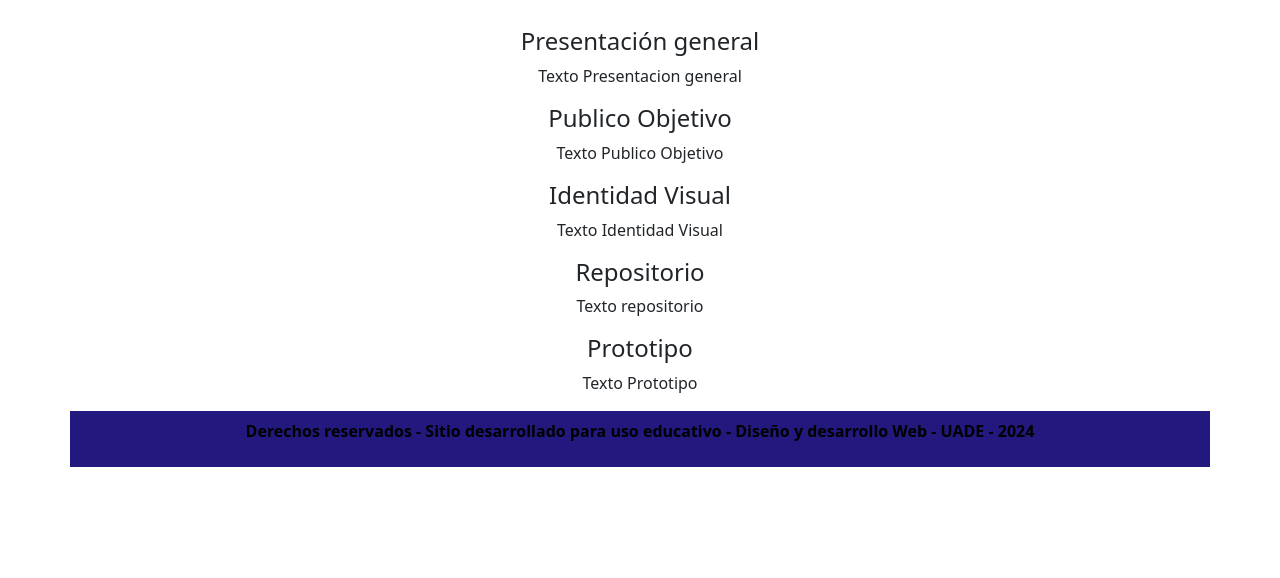
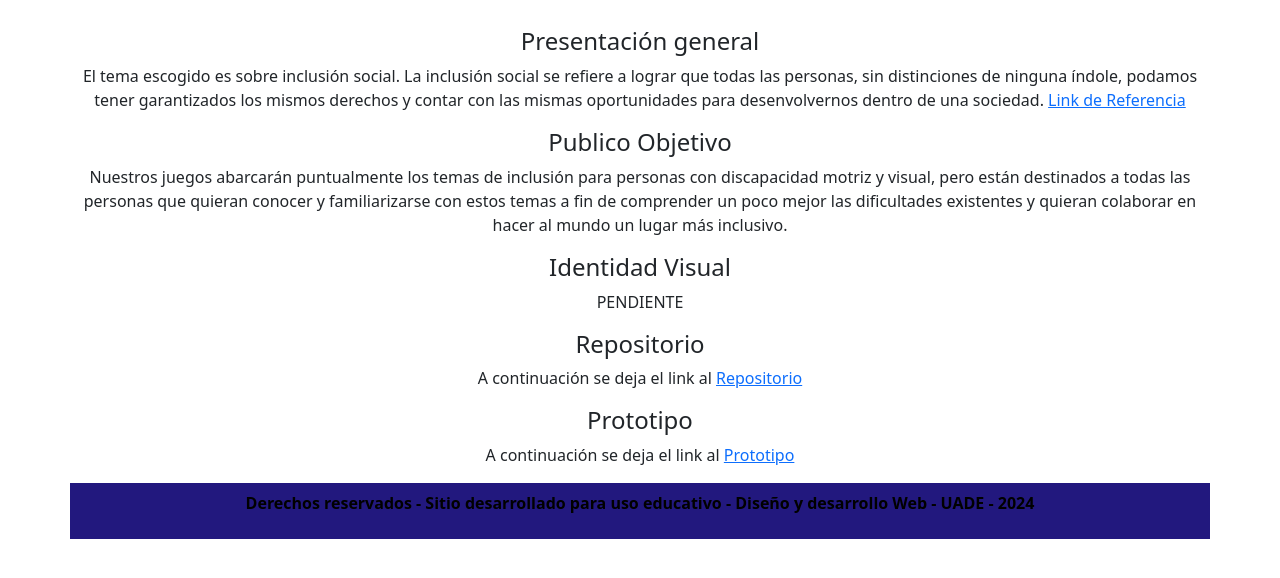
Before and after one commit to DJBarchiesi/DDW-Segundo-Parcial, a plain HTML site: page Avances.html in a window 1280 px wide. Shown: the part 166-744 px from the top of the page. Drawn offline with nearby package versions, Linux system fonts and the light colour scheme.

Commit message:
v 1.1
Se completa la seccion de avances, queda pendiente la identidad visual

```diff
--- a/Avances.html
+++ b/Avances.html
@@ -54,19 +54,19 @@
                         <div class="row">
                             <div class="col-md-12 col-sm-12 col-lg-12" style="margin-top: 30px;">
                                 <div> <h4> Presentación general </h4></div>
-                                <div> <p> Texto Presentacion general</p></div>
+                                <div> <p> El tema escogido es sobre inclusión social. La inclusión social se refiere a lograr que todas las personas, sin distinciones de ninguna índole, podamos tener garantizados los mismos derechos y contar con las mismas oportunidades para desenvolvernos dentro de una sociedad. <a href='https://definicion.de/inclusion-social/' target="_blank"> Link de Referencia</a></a></p></div>
 
                                 <div> <h4> Publico Objetivo </h4></div>
-                                <div> <p> Texto Publico Objetivo</p></div>
+                                <div> <p> Nuestros juegos abarcarán puntualmente los temas de inclusión para personas con discapacidad motriz y visual, pero están destinados a todas las personas que quieran conocer y familiarizarse con estos temas a fin de comprender un poco mejor las dificultades existentes y quieran colaborar en hacer al mundo un lugar más inclusivo. </p></div>
 
                                 <div> <h4> Identidad Visual </h4></div>
-                                <div> <p> Texto Identidad Visual</p></div>
+                                <div> <p> PENDIENTE </p></div>
 
                                 <div> <h4> Repositorio </h4></div>
-                                <div> <p> Texto repositorio</p></div>
+                                <div> <p> A continuación se deja el link al <a href='https://github.com/DJBarchiesi/DDW-Segundo-Parcial' target="_blank"> Repositorio</a></p></div>
 
                                 <div> <h4> Prototipo </h4></div>
-                                <div> <p> Texto Prototipo</p></div>
+                                <div> <p> A continuación se deja el link al <a href='#'> Prototipo</a></p></div>
                             </div>
                         </div>
                     </div>
```
